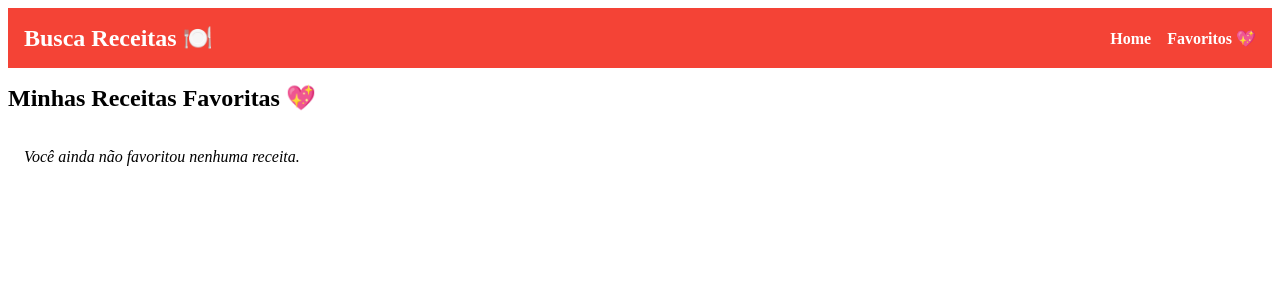
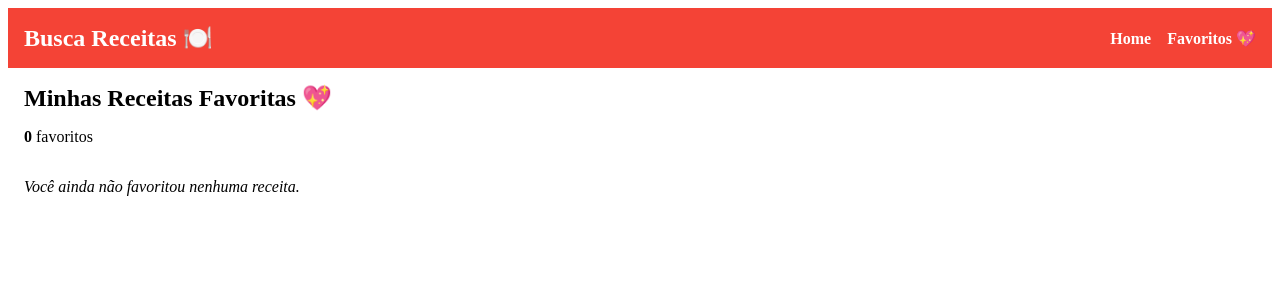
Before and after one commit to Davi-Choradeira/Masterchef, a React (Vite) app: page /favoritos in a window 1280 px wide. Shown: the top 300 px of the page. Built offline with nearby package versions, Linux system fonts and the light colour scheme.

Commit message:
Ajusta favoritos com botão de remover todos

```diff
--- a/src/pages/Favorites.jsx
+++ b/src/pages/Favorites.jsx
@@ -13,27 +13,63 @@ export default function Favorites() {
   }, [])
 
   useEffect(() => {
-    const filtradas = receitasMock.filter((r) => favoritos.includes(r.id))
-    setReceitasFavoritas(filtradas)
+    setReceitasFavoritas(favoritos)
   }, [favoritos])
 
   const toggleFavorito = (id) => {
-    const atualizados = favoritos.includes(id)
-      ? favoritos.filter((fid) => fid !== id)
-      : [...favoritos, id]
+    const receita = receitasMock.find((r) => r.id === id)
+
+    const jaFavoritado = favoritos.some((f) => f.id === id)
+
+    const atualizados = jaFavoritado
+      ? favoritos.filter((f) => f.id !== id)
+      : [...favoritos, receita]
+
     setFavoritos(atualizados)
     localStorage.setItem('favoritos', JSON.stringify(atualizados))
+  }
+
+  const removerTodos = () => {
+    setFavoritos([])
+    setReceitasFavoritas([])
+    localStorage.setItem('favoritos', JSON.stringify([]))
   }
 
   return (
     <div>
       <Header />
-      <h2 style={{ marginTop: '1rem' }}>Minhas Receitas Favoritas 💖</h2>
+      <h2 style={{ margin: '1rem' }}>Minhas Receitas Favoritas 💖</h2>
+
+      <div style={{
+        display: 'flex',
+        justifyContent: 'space-between',
+        alignItems: 'center',
+        padding: '0 1rem',
+        flexWrap: 'wrap'
+      }}>
+        <span><strong>{receitasFavoritas.length}</strong> favoritos</span>
+        {receitasFavoritas.length > 0 && (
+          <button
+            onClick={removerTodos}
+            style={{
+              background: '#f44336',
+              color: '#fff',
+              border: 'none',
+              padding: '0.5rem 1rem',
+              borderRadius: '6px',
+              cursor: 'pointer',
+              marginTop: '0.5rem'
+            }}
+          >
+            Remover todos 💥
+          </button>
+        )}
+      </div>
 
       {receitasFavoritas.length > 0 ? (
         <RecipeList
           receitas={receitasFavoritas}
-          favoritos={favoritos}
+          favoritos={favoritos.map((f) => f.id)}
           aoFavoritar={toggleFavorito}
           aoClicar={() => {}}
         />
```
